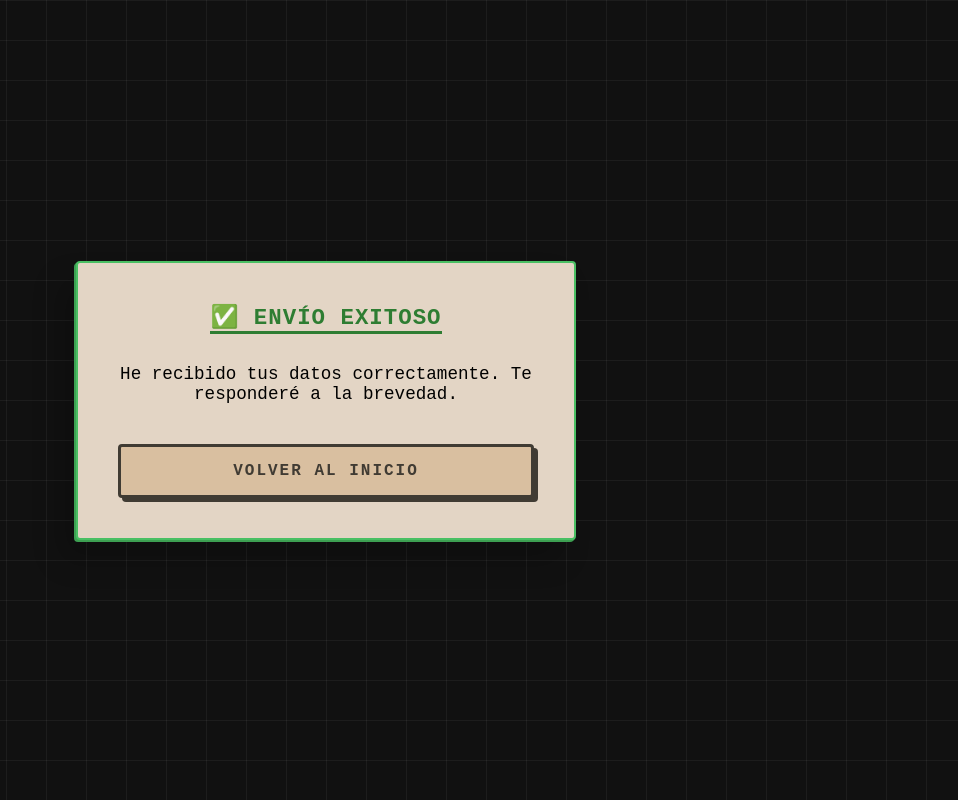
After one commit to VGMil/Portfolio-Provisional, a PHP site: page /confirmar.php in a window 1280 px wide. The commit adds this page. Shown: the whole page, without its empty margins (314-1272 px from the left). Run offline with PHP 8.4, Linux system fonts and the light colour scheme.

Commit message:
✨ feat(contacto): implementar página de confirmación y manejo de errores    - Añadir confirmar.php para mostrar mensajes de éxito o error tras el envío del formulario.    - Actualizar guardar.php para redirigir a confirmar.php con el estado del envío.    - Incorporar estilos visuales para los estados de éxito y error en style.css.

```diff
--- /dev/null
+++ b/src/confirmar.php
@@ -0,0 +1,41 @@
+<?php
+    $errorMsg = $_GET["error"] ?? '';
+
+    $hayError = !empty($errorMsg);
+
+
+    $estadoClase = $hayError ? 'mode-error' : 'mode-success';
+    $titulo      = $hayError ? '⚠️ ERROR DE TRANSMISIÓN' : '✅ ENVÍO EXITOSO';
+
+    $mensaje     = $hayError ? urldecode($errorMsg) : 'He recibido tus datos correctamente. Te responderé a la brevedad.';
+
+    $linkVolver  = $hayError ? 'contacto.php' : 'index.php';
+    $textoBoton  = $hayError ? 'INTENTAR DE NUEVO' : 'VOLVER AL INICIO';
+?>
+
+<!DOCTYPE html>
+<html lang="es">
+<head>
+    <meta charset="UTF-8">
+    <meta name="viewport" content="width=device-width, initial-scale=1.0">
+    <link rel="stylesheet" href="style.css">
+    <title>Estado del Envío</title>
+</head>
+<body style="justify-content: center;">
+    <section class="contact-sheet <?= $estadoClase ?>" style="text-align: center;">
+
+        <div class="sheet-header" style="margin-bottom: 20px;">
+            <h2><?= $titulo ?></h2>
+        </div>
+
+        <p style="margin-bottom: 30px; font-size: 1.1rem;">
+            <?= $mensaje ?>
+        </p>
+
+        <a class='submit-btn' href='<?= $linkVolver ?>' style="text-decoration: none; display: inline-block;">
+            <?= $textoBoton ?>
+        </a>
+
+    </section>
+</body>
+</html>
--- a/src/style.css
+++ b/src/style.css
@@ -299,3 +299,46 @@ main {
     box-shadow: 0 0 0 #403B33;
     background-color: #fff;
 }
+
+
+/* --- Confirmacion y Errores ---- */
+
+.mode-success {
+    border: 2px solid #49BF63; /* Borde verde */
+    box-shadow:
+        -1px 1px 0 #3da052,
+        -2px 2px 0 #3da052,
+        -15px 20px 30px rgba(0,0,0,0.2);
+}
+
+.mode-success h2 {
+    color: #2e7d32;
+    border-bottom-color: #2e7d32;
+}
+
+/* MODO ERROR (Rojo Alerta) */
+.mode-error {
+    border: 2px solid #d32f2f; /* Borde rojo */
+    background-color: #f8d7da; /* Papel ligeramente rojizo */
+    color: #721c24;
+
+    box-shadow:
+        -1px 1px 0 #b71c1c,
+        -2px 2px 0 #b71c1c,
+        -15px 20px 30px rgba(0,0,0,0.2);
+}
+
+.mode-error h2 {
+    color: #c62828;
+    border-bottom-color: #c62828;
+}
+
+.mode-error .submit-btn {
+    background-color: #c62828;
+    color: white;
+    border-color: #8e0000;
+}
+
+.mode-error .submit-btn:hover {
+    background-color: #8e0000;
+}
```
Also changed, not shown: src/lib/guardar.php (+10 -5 lines).
